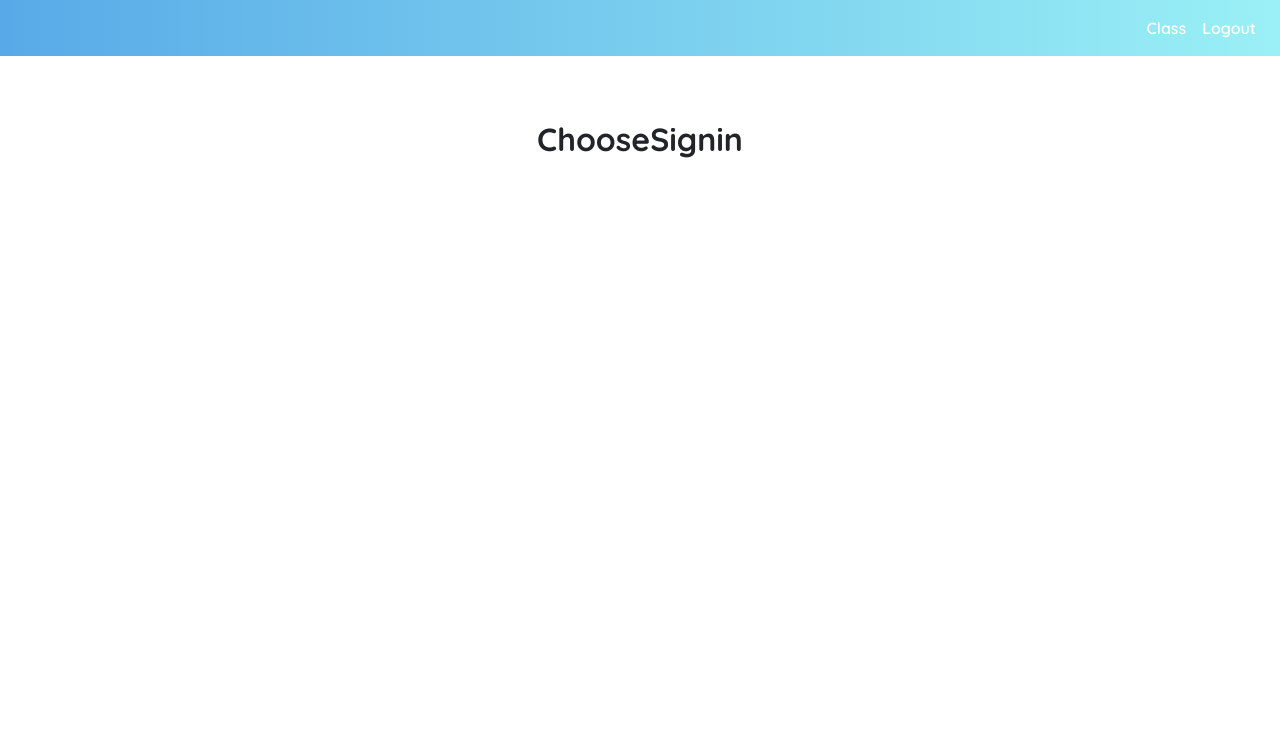
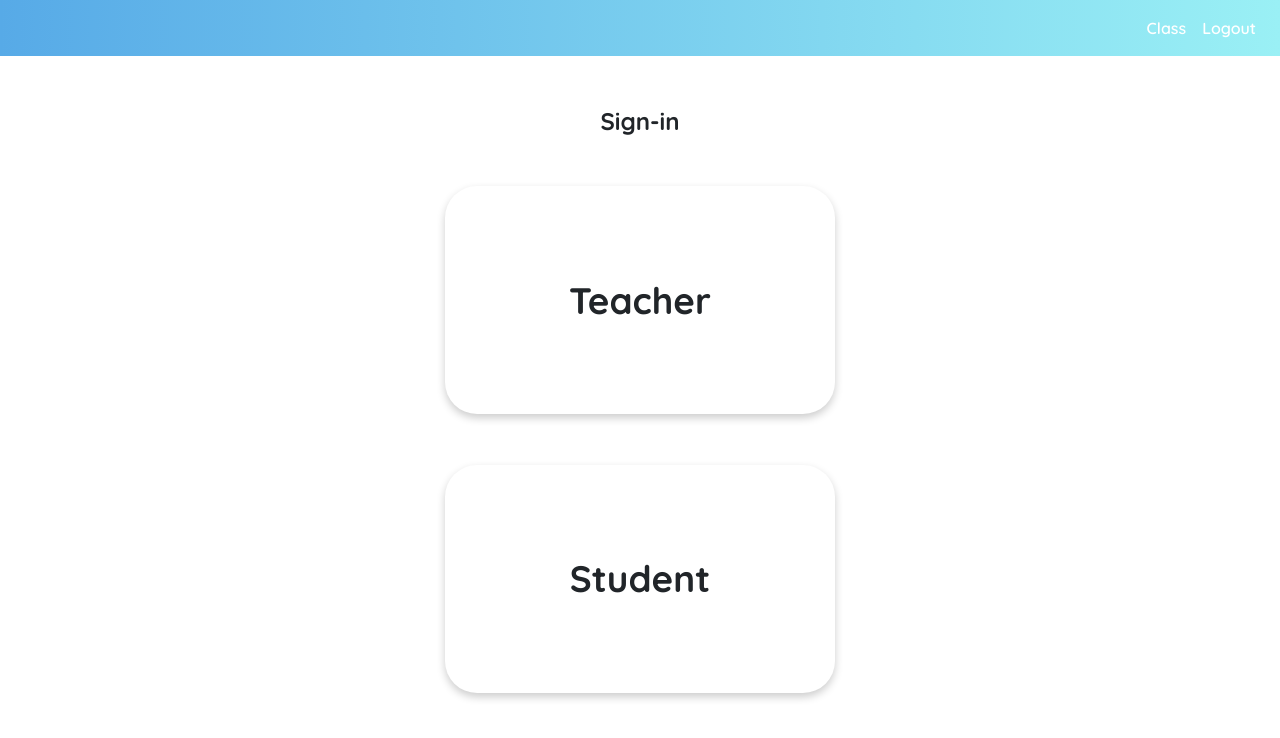
Before and after one commit to iizcy/wdd-checkclass, a Vue app in the folder wdd-checkclass/: page /ChooseSignin in a window 1280 px wide. Shown: the top 738 px of the page. Built offline with nearby package versions, Linux system fonts and the light colour scheme.

Commit message:
chooseSignin

```diff
--- a/wdd-checkclass/src/views/ChooseSignin.vue
+++ b/wdd-checkclass/src/views/ChooseSignin.vue
@@ -1,15 +1,24 @@
 <template>
   <div id="ChooseSigin">
-      <nav-bar-teacher></nav-bar-teacher>
-      <H6>ChooseSignin</H6>
+    <nav-bar-teacher></nav-bar-teacher>
+    <div class="container-choose d-flex justify-content-center align-item-center">
+      <div class="wrap-choose">
+        <h6>Sign-in</h6>
+        <b-card>
+          <b-card-text>Teacher</b-card-text>
+        </b-card>
+        <b-card>
+          <b-card-text>Student</b-card-text>
+        </b-card>
+      </div>
+    </div>
   </div>
-
 </template>
 
 <script>
 import NavBar_Teacher from "@/components/NavBar_Teacher.vue";
 export default {
-    name:"ChooseSignin",
+  name: "ChooseSignin",
   components: {
     "nav-bar-teacher": NavBar_Teacher
   }
@@ -17,11 +26,46 @@ export default {
 </script>
 
 
-<style>
+<style scoped>
 @import url("https://fonts.googleapis.com/css2?family=Quicksand:wght@300;400;500;600;700&display=swap");
 
-#ChooseSigin{
-      font-family: "Quicksand", sans-serif;
+#ChooseSigin {
+  font-family: "Quicksand", sans-serif;
+}
+
+.container-choose {
+  width: 100%;
+  height: 95vh;
+}
+
+.wrap-choose {
+  width: 390px;
+  margin: 0% 10%;
+}
+
+.card {
+  height: 30%;
+  justify-content: center;
+  margin-top: 13%;
+  border-radius: 2rem;
+  border: 0px;
+  box-shadow: 0 4px 8px 0 rgba(0, 0, 0, 0.2);
+}
+
+.card-text {
+  font-weight: 900;
+  font-size: 2.3em;
+}
+
+h6 {
+  font-size: 1.5em;
+  margin-top: 13%;
+  font-weight: 800;
+  text-align: center;
 
 }
+
+.card-body {
+    flex: 0 0 auto;
+}
 </style>
```
Also changed, not shown: wdd-checkclass/src/views/SigninGoogle.vue (+5 -3 lines).
